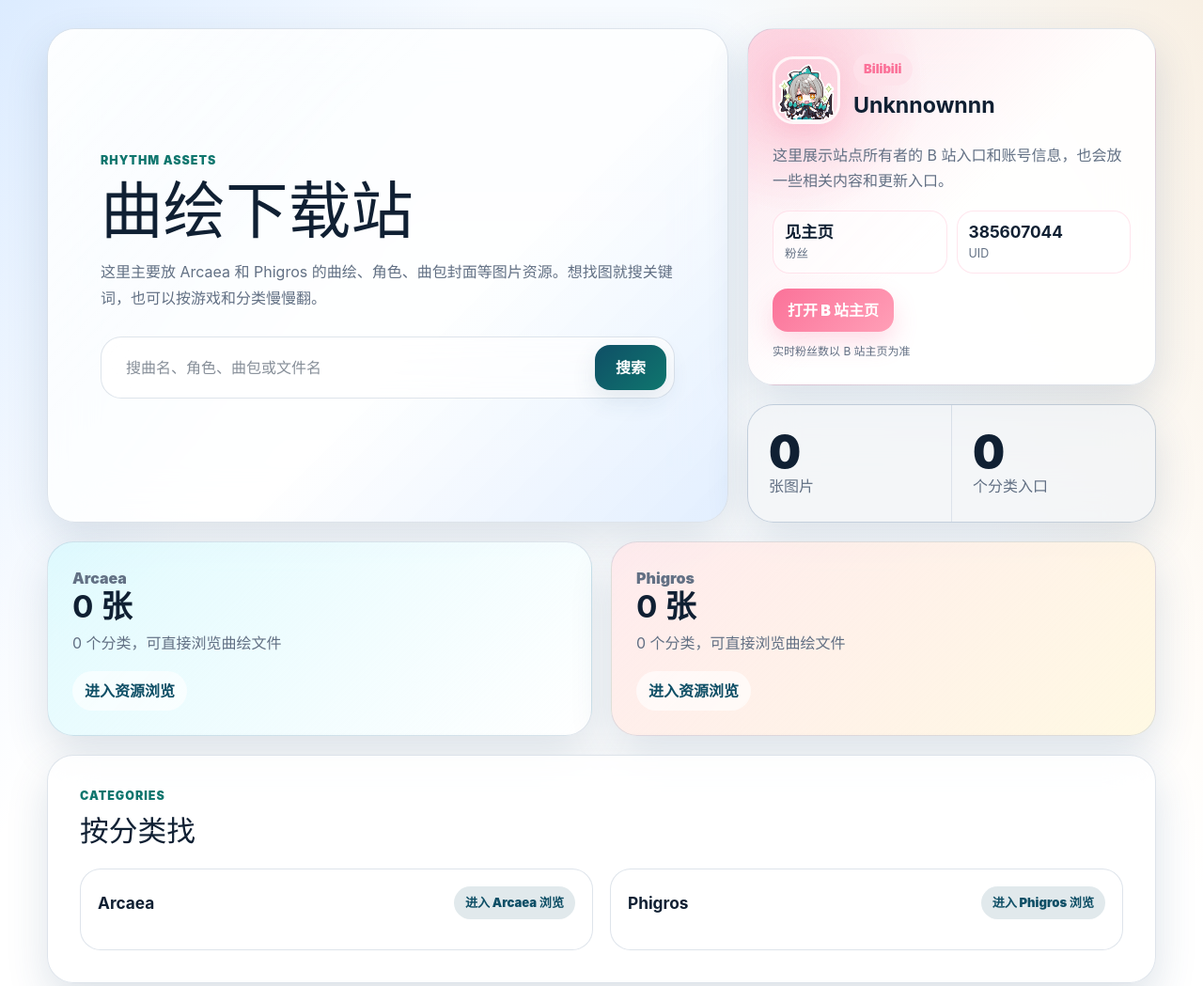
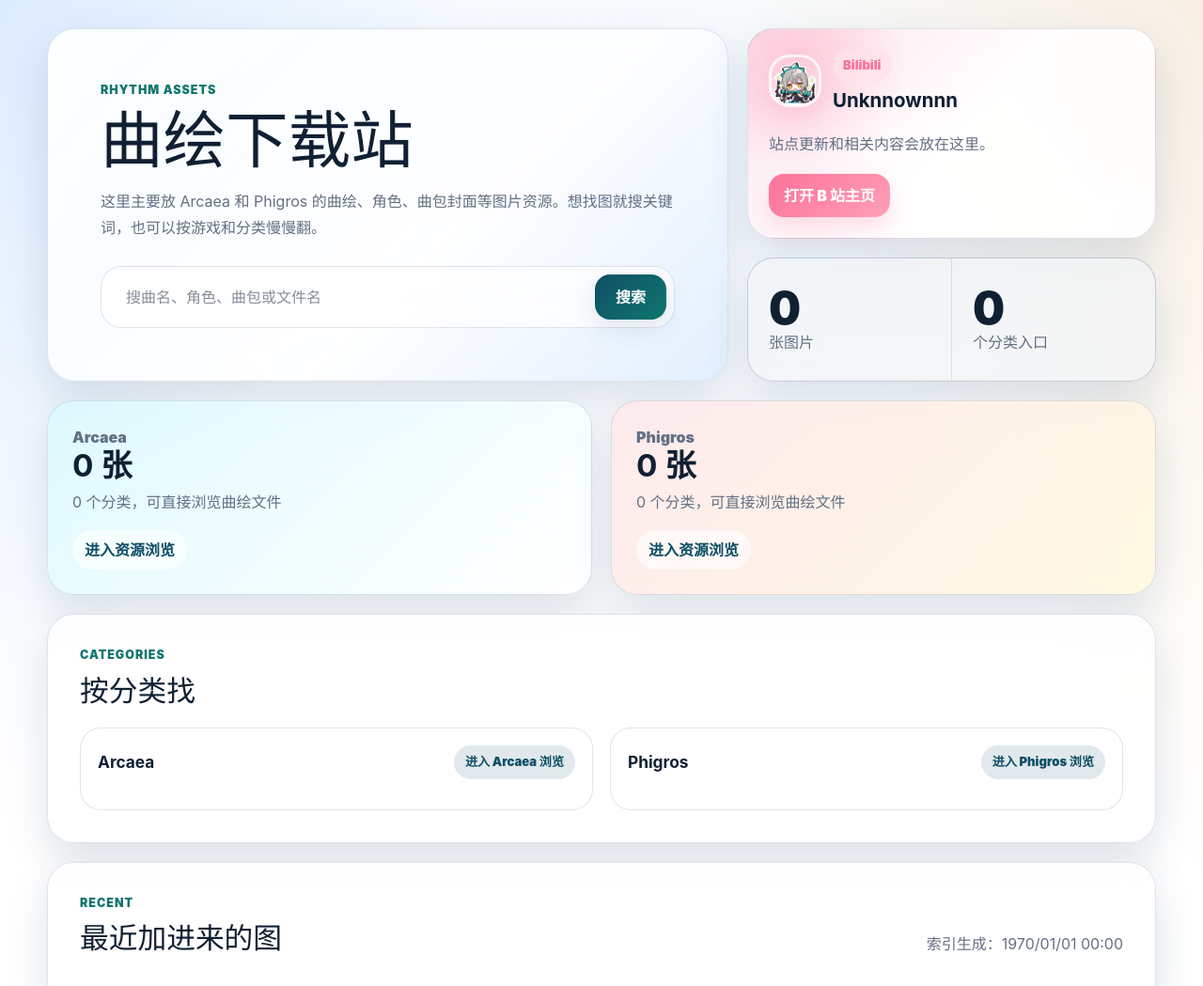
Before and after one commit to unknnownnn003/rhythm-assets-gallery, an Astro site: page / in a window 1280 px wide. Shown: the top 1049 px of the page at 94% size. Built offline with nearby package versions, Linux system fonts and the light colour scheme; Astro itself is replaced by a stand-in of ours.

Commit message:
Tighten homepage Bilibili card and filter hover spacing

```diff
--- a/src/components/gallery.css
+++ b/src/components/gallery.css
@@ -169,7 +169,9 @@
   overflow: auto;
   flex-wrap: wrap;
   gap: 8px;
-  padding-right: 2px;
+  margin: -6px -6px -6px 0;
+  padding: 6px 8px 8px 0;
+  scroll-padding: 8px;
 }
 
 .tag-pill {
@@ -179,6 +181,8 @@
   border-radius: 16px;
   padding: 8px 10px;
   font-size: 0.88rem;
+  transform-origin: center;
+  transition: border-color 160ms ease, box-shadow 160ms ease, transform 160ms ease, background 160ms ease;
 }
 
 .tag-pill strong {
--- a/src/lib/homepage-config.ts
+++ b/src/lib/homepage-config.ts
@@ -14,14 +14,11 @@
 
   bilibili: {
     enabled: true,
-    mid: "385607044",
     url: "https://space.bilibili.com/385607044",
     avatar: "/site-icon.png",
     badge: "Bilibili",
     name: "Unknnownnn",
-    fansFallback: "见主页",
-    syncLabel: "实时粉丝数以 B 站主页为准",
-    description: "这里展示站点所有者的 B 站入口和账号信息，也会放一些相关内容和更新入口。",
+    description: "站点更新和相关内容会放在这里。",
     button: "打开 B 站主页",
   },
 
--- a/src/pages/index.astro
+++ b/src/pages/index.astro
@@ -144,37 +144,25 @@
         <aside class="hero-side" aria-label="站点信息">
           {
             homepageConfig.bilibili.enabled && (
-              <div class="owner-card" data-bili-card data-mid={homepageConfig.bilibili.mid}>
+              <div class="owner-card">
                 <div class="owner-head">
                   <img
-                    data-bili-avatar
                     src={homepageConfig.bilibili.avatar}
-                    alt={`${homepageConfig.bilibili.name} 的 B 站头像`}
-                    width="72"
-                    height="72"
+                    alt={`${homepageConfig.bilibili.name} 的头像`}
+                    width="56"
+                    height="56"
                     loading="lazy"
                     decoding="async"
                   />
                   <div>
                     <span class="bili-mark">{homepageConfig.bilibili.badge}</span>
-                    <strong data-bili-name>{homepageConfig.bilibili.name}</strong>
+                    <strong>{homepageConfig.bilibili.name}</strong>
                   </div>
                 </div>
                 <p>{homepageConfig.bilibili.description}</p>
-                <div class="bili-metrics" aria-label="B站数据">
-                  <span>
-                    <strong data-bili-fans>{homepageConfig.bilibili.fansFallback}</strong>
-                    粉丝
-                  </span>
-                  <span>
-                    <strong>{homepageConfig.bilibili.mid}</strong>
-                    UID
-                  </span>
-                </div>
                 <a href={homepageConfig.bilibili.url} target="_blank" rel="noopener noreferrer">
                   {homepageConfig.bilibili.button}
                 </a>
-                <small>{homepageConfig.bilibili.syncLabel}</small>
               </div>
             )
           }
@@ -546,17 +534,17 @@
 
   .hero-side {
     display: grid;
-    grid-template-rows: 1fr auto;
+    grid-template-rows: auto auto;
     gap: 20px;
   }
 
   .owner-card {
     display: flex;
-    min-height: 286px;
+    min-height: 184px;
     flex-direction: column;
     justify-content: space-between;
     border-radius: 28px;
-    padding: 26px;
+    padding: 22px;
     background:
       radial-gradient(circle at 12% 16%, rgba(251, 114, 153, 0.28), transparent 28%),
       linear-gradient(135deg, rgba(251, 114, 153, 0.18), rgba(255, 255, 255, 0.66) 52%),
@@ -571,14 +559,14 @@
 
   .owner-head {
     display: flex;
-    gap: 14px;
+    gap: 12px;
     align-items: center;
   }
 
   .owner-head img {
     display: block;
-    width: 72px;
-    height: 72px;
+    width: 56px;
+    height: 56px;
     flex: 0 0 auto;
     border: 3px solid rgba(255, 255, 255, 0.78);
     border-radius: 22px;
@@ -599,14 +587,13 @@
   }
 
   .owner-card strong,
-  .owner-card p,
-  .owner-card small {
+  .owner-card p {
     display: block;
   }
 
   .owner-card strong {
-    margin-bottom: 8px;
-    font-size: 1.45rem;
+    margin-bottom: 0;
+    font-size: 1.28rem;
     line-height: 1.18;
   }
 
@@ -616,32 +603,9 @@
     line-height: 1.7;
   }
 
-  .bili-metrics {
-    display: grid;
-    grid-template-columns: repeat(2, minmax(0, 1fr));
-    gap: 10px;
-    margin-top: 18px;
-  }
-
-  .bili-metrics span {
-    border: 1px solid rgba(251, 114, 153, 0.18);
-    border-radius: 18px;
-    padding: 12px;
-    background: rgba(255, 255, 255, 0.54);
-    color: var(--muted);
-    font-size: 0.78rem;
-    line-height: 1.3;
-  }
-
-  .bili-metrics strong {
-    margin: 0 0 4px;
-    color: var(--text);
-    font-size: 1.08rem;
-  }
-
   .owner-card a {
     width: max-content;
-    margin-top: 16px;
+    margin-top: 14px;
     border-radius: 16px;
     padding: 11px 16px;
     background: linear-gradient(135deg, var(--bili), #ff9fb7);
@@ -655,12 +619,6 @@
   .owner-card a:hover {
     transform: translateY(-2px);
     box-shadow: 0 16px 34px rgba(251, 114, 153, 0.32);
-  }
-
-  .owner-card small {
-    margin-top: 12px;
-    color: var(--muted);
-    font-size: 0.75rem;
   }
 
   .quick-stats {
@@ -983,7 +941,6 @@
 
     .search-entry,
     .quick-stats > a,
-    .bili-metrics span,
     .category-group,
     .category-chip,
     .mini-stat,
@@ -1053,8 +1010,7 @@
     .game-grid,
     .recent-grid,
     .stats-grid,
-    .quick-stats,
-    .bili-metrics {
+    .quick-stats {
       grid-template-columns: 1fr;
     }
 
```
